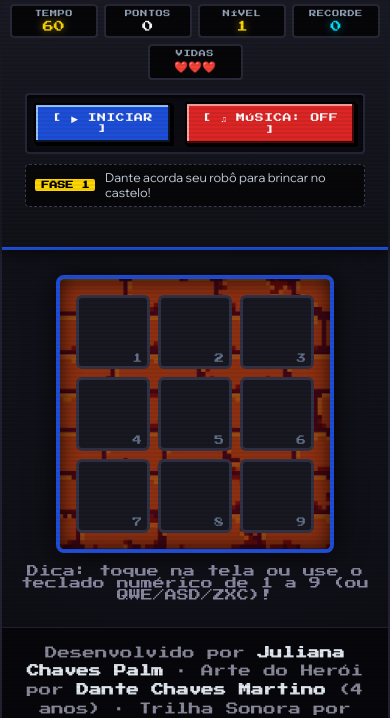
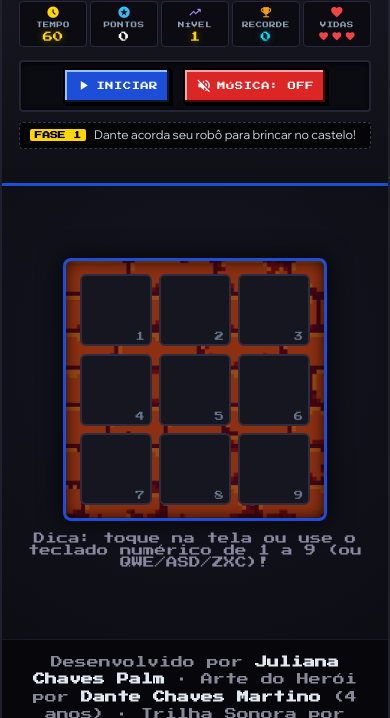
Before and after one commit to julianachavespalm/dante-dash, a website with bundled scripts: page index.html in a window 390 px wide. Shown: the part 70-788 px from the top of the page. Built offline with nearby package versions, Linux system fonts and the light colour scheme.

Commit message:
fix(ui): remove screen noise, make character background transparent, replace emojis with Google Fonts icons, and optimize responsive scoreboard

```diff
--- a/index.html
+++ b/index.html
@@ -8,7 +8,9 @@
     <meta name="theme-color" content="#1D4ED8">
     <link rel="preconnect" href="https://fonts.googleapis.com">
     <link rel="preconnect" href="https://fonts.gstatic.com" crossorigin>
+    <!-- Fontes e Ícones Oficiais do Google Fonts -->
     <link href="https://fonts.googleapis.com/css2?family=Press+Start+2P&family=Wix+Madefor+Display:wght@400;600;700&display=swap" rel="stylesheet">
+    <link href="https://fonts.googleapis.com/css2?family=Material+Symbols+Outlined:opsz,wght,FILL,GRAD@20..48,100..700,0..1,-50..200" rel="stylesheet">
     <link rel="stylesheet" href="./src/styles/reset.css">
     <link rel="stylesheet" href="./src/styles/main.css">
     <title>Dante Dash - Arcade Edition</title>
@@ -21,34 +23,45 @@
                 <h1 class="banner__title is-golden">Dante Dash</h1>
             </div>
 
-            <!-- HUD de Status Arcade -->
+            <!-- HUD de Status Arcade Responsivo com Ícones do Google Fonts (Caber tudo na tela) -->
             <div class="banner__scoreboard">
-                <div class="score-card">
+                <div class="score-card" title="Tempo restante">
+                    <span class="material-symbols-outlined score-icon">schedule</span>
                     <span class="score-label">TEMPO</span>
                     <span class="score-value is-golden" id="time-left">60</span>
                 </div>
-                <div class="score-card">
+                <div class="score-card" title="Pontuação">
+                    <span class="material-symbols-outlined score-icon">stars</span>
                     <span class="score-label">PONTOS</span>
                     <span class="score-value" id="score">0</span>
                 </div>
-                <div class="score-card">
+                <div class="score-card" title="Nível atual">
+                    <span class="material-symbols-outlined score-icon">trending_up</span>
                     <span class="score-label">NÍVEL</span>
                     <span class="score-value is-golden" id="level">1</span>
                 </div>
-                <div class="score-card">
+                <div class="score-card" title="Maior Recorde">
+                    <span class="material-symbols-outlined score-icon">trophy</span>
                     <span class="score-label">RECORDE</span>
                     <span class="score-value is-highlight" id="high-score">0</span>
                 </div>
-                <div class="score-card">
+                <div class="score-card" title="Vidas">
+                    <span class="material-symbols-outlined score-icon">favorite</span>
                     <span class="score-label">VIDAS</span>
-                    <span class="score-value" id="lives">❤️❤️❤️</span>
+                    <div class="score-value" id="lives"></div>
                 </div>
             </div>
 
-            <!-- Barra Encaixada de Botões 8-Bits (Canetinhas do Dante: Azul Royal e Vermelho) -->
+            <!-- Barra Encaixada de Botões 8-Bits (Cores das Canetinhas do Dante com Ícones Google Fonts) -->
             <div class="banner__controls-dock">
-                <button class="pixel-btn btn-blue" id="initButton" onclick="startGame()">[ ▶ INICIAR ]</button>
-                <button class="pixel-btn btn-red" id="musicButton" onclick="toggleMusic()">[ ♫ MÚSICA: OFF ]</button>
+                <button class="pixel-btn btn-blue" id="initButton" onclick="startGame()">
+                    <span class="material-symbols-outlined">play_arrow</span>
+                    <span>INICIAR</span>
+                </button>
+                <button class="pixel-btn btn-red" id="musicButton" onclick="toggleMusic()">
+                    <span class="material-symbols-outlined">volume_off</span>
+                    <span>MÚSICA: OFF</span>
+                </button>
             </div>
 
             <!-- Faixa de Narrativa / Evolução de História -->
@@ -115,7 +128,10 @@
                 <p>Maior Combo: <span id="final-combo" class="is-highlight">x1</span></p>
                 <p>Recorde Geral: <span id="modal-high-score">0</span></p>
             </div>
-            <button class="pixel-btn btn-blue" onclick="restartGame()">[ 🔄 JOGAR NOVAMENTE ]</button>
+            <button class="pixel-btn btn-blue" onclick="restartGame()">
+                <span class="material-symbols-outlined">replay</span>
+                <span>JOGAR NOVAMENTE</span>
+            </button>
         </div>
     </div>
 
--- a/src/scripts/engine.js
+++ b/src/scripts/engine.js
@@ -1,6 +1,8 @@
 /**
- * Dante Dash - Engine de Jogo Arcade v2.2
+ * Dante Dash - Engine de Jogo Arcade v2.3
  * Arquitetura Desacoplada: FSM, ScoreEngine, SpawnEngine e Web Audio API Synth.
+ * Ícones Oficiais do Google Fonts (Material Symbols Outlined) - Zero emojis.
+ * Sprites com Fundo Transparente para Integração Perfeita com a Arena.
  *
  * Desenho do Personagem: Dante Chaves Martino (aos 4 anos)
  * Trilha Sonora: Denis Martino
@@ -89,12 +91,18 @@ function toggleMusic() {
     if (state.audio.isMusicPlaying) {
         state.audio.bgMusic.pause();
         state.audio.isMusicPlaying = false;
-        state.view.musicButton.textContent = "♫ MÚSICA: OFF";
+        state.view.musicButton.innerHTML = `
+            <span class="material-symbols-outlined">volume_off</span>
+            <span>MÚSICA: OFF</span>
+        `;
         state.view.musicButton.classList.remove("is-playing");
     } else {
         state.audio.bgMusic.play().then(() => {
             state.audio.isMusicPlaying = true;
-            state.view.musicButton.textContent = "♫ MÚSICA: ON";
+            state.view.musicButton.innerHTML = `
+                <span class="material-symbols-outlined">volume_up</span>
+                <span>MÚSICA: ON</span>
+            `;
             state.view.musicButton.classList.add("is-playing");
         }).catch(() => {
             console.log("Autoplay bloqueado pelo navegador até interação.");
@@ -103,11 +111,16 @@ function toggleMusic() {
 }
 
 function renderLives(livesCount) {
-    let hearts = "";
-    for (let i = 0; i < livesCount; i++) {
-        hearts += "❤️";
+    let html = '<div class="heart-container">';
+    for (let i = 0; i < 3; i++) {
+        if (i < livesCount) {
+            html += '<span class="material-symbols-outlined heart-icon filled">favorite</span>';
+        } else {
+            html += '<span class="material-symbols-outlined heart-icon empty">favorite_border</span>';
+        }
     }
-    state.view.lives.textContent = hearts || "💀";
+    html += '</div>';
+    state.view.lives.innerHTML = html;
 }
 
 function updateLoreDisplay(levelData) {
@@ -144,7 +157,10 @@ function rescheduleSpawn() {
 
     if (levelData.isLevelUp) {
         playSound("levelUp");
-        state.view.comboDisplay.textContent = `★ NÍVEL ${levelData.level}! ★`;
+        state.view.comboDisplay.innerHTML = `
+            <span class="material-symbols-outlined">military_tech</span>
+            <span>NÍVEL ${levelData.level}!</span>
+        `;
         state.view.comboDisplay.classList.add("level-up-pulse");
         setTimeout(() => state.view.comboDisplay.classList.remove("level-up-pulse"), 1200);
     }
@@ -168,7 +184,10 @@ function handleSquareHit(squareId) {
         }
 
         if (hitResult.combo >= 2) {
-            state.view.comboDisplay.textContent = `COMBO x${hitResult.combo}! 🔥`;
+            state.view.comboDisplay.innerHTML = `
+                <span class="material-symbols-outlined">local_fire_department</span>
+                <span>COMBO x${hitResult.combo}!</span>
+            `;
             state.view.comboDisplay.style.transform = "scale(1.15)";
             setTimeout(() => {
                 state.view.comboDisplay.style.transform = "scale(1)";
@@ -227,7 +246,10 @@ function triggerGameOver(reason) {
     state.view.modalHighScore.textContent = stats.highScore;
 
     if (isRecord) {
-        state.view.modalTitle.textContent = "NOVO RECORDE! 🏆";
+        state.view.modalTitle.innerHTML = `
+            <span class="material-symbols-outlined">trophy</span>
+            <span>NOVO RECORDE!</span>
+        `;
         state.view.modalMessage.textContent = "Incrível! O Dante está dançando de tanta alegria!";
         state.view.modalDanteImg.src = "./src/img/enemy-dancing.gif";
     } else {
@@ -238,7 +260,10 @@ function triggerGameOver(reason) {
 
     state.view.modal.classList.remove("hidden");
     state.view.initButton.disabled = false;
-    state.view.initButton.textContent = "▶ REINICIAR";
+    state.view.initButton.innerHTML = `
+        <span class="material-symbols-outlined">replay</span>
+        <span>REINICIAR</span>
+    `;
 }
 
 function startMatch() {
@@ -261,6 +286,10 @@ function startMatch() {
     state.view.comboDisplay.textContent = "";
     state.view.modal.classList.add("hidden");
     state.view.initButton.disabled = true;
+    state.view.initButton.innerHTML = `
+        <span class="material-symbols-outlined">play_arrow</span>
+        <span>JOGANDO...</span>
+    `;
 
     updateLoreDisplay(GAME_LEVELS[0]);
     renderLives(state.engines.score.lives);
--- a/src/styles/main.css
+++ b/src/styles/main.css
@@ -1,7 +1,7 @@
 /* ==========================================================================
-   Dante Dash - Arcade Edition Stylesheet v2.2
-   Layout Responsivo sem rolagem horizontal, Estilo CRT 8-Bits
-   Cores dos botões inspiradas nas canetinhas do Dante (Azul Royal e Vermelho)
+   Dante Dash - Arcade Edition Stylesheet v2.3
+   Tela Limpa (Sem Ruído), 100% Responsivo, Ícones Google Fonts
+   Botões 8-Bits com Cores das Canetinhas do Dante (Azul Royal e Vermelho)
    Engenharia de Software: Juliana Chaves Palm
    ========================================================================== */
 
@@ -16,7 +16,7 @@ html, body {
     width: 100%;
     max-width: 100%;
     overflow-x: hidden;
-    background-color: #060609;
+    background-color: #08080C;
     color: #FFFFFF;
     font-family: 'Wix Madefor Display', sans-serif;
     -webkit-font-smoothing: antialiased;
@@ -37,45 +37,48 @@ a {
 
 .is-golden {
     color: #FFD700;
-    text-shadow: 0 0 8px rgba(255, 215, 0, 0.5);
+    text-shadow: 0 0 8px rgba(255, 215, 0, 0.4);
 }
 
 .is-highlight {
     color: #00E5FF;
-    text-shadow: 0 0 8px rgba(0, 229, 255, 0.5);
+    text-shadow: 0 0 8px rgba(0, 229, 255, 0.4);
 }
 
-/* Moldura Centralizada do Gabinete Arcade (Sem rolagem horizontal) */
+/* Moldura Centralizada do Gabinete Arcade Limpo (Sem ruído / sem scanlines) */
 .arcade-cabinet {
     width: 100%;
-    max-width: 580px;
+    max-width: 540px;
     margin: 0 auto;
     min-height: 100vh;
     display: flex;
     flex-direction: column;
     align-items: center;
     justify-content: space-between;
-    background: radial-gradient(circle at center, #161622 0%, #0A0A0F 100%);
-    border-left: 2px solid #222233;
-    border-right: 2px solid #222233;
-    box-shadow: 0 0 40px rgba(0, 0, 0, 0.9);
+    background: radial-gradient(circle at center, #151522 0%, #0A0A0F 100%);
+    border-left: 2px solid #20202E;
+    border-right: 2px solid #20202E;
+    box-shadow: 0 0 35px rgba(0, 0, 0, 0.85);
     position: relative;
 }
 
-/* Efeito CRT Scanlines sutil */
-.arcade-cabinet::before {
-    content: " ";
-    display: block;
-    position: fixed;
-    top: 0;
-    left: 0;
-    width: 100%;
-    height: 100%;
-    background: linear-gradient(rgba(18, 16, 16, 0) 50%, rgba(0, 0, 0, 0.18) 50%);
-    background-size: 100% 4px;
-    z-index: 99;
-    pointer-events: none;
-    opacity: 0.35;
+/* Ícones Oficiais do Google Fonts (Material Symbols Outlined) */
+.material-symbols-outlined {
+    font-family: 'Material Symbols Outlined';
+    font-weight: normal;
+    font-style: normal;
+    font-size: 1.15rem;
+    line-height: 1;
+    letter-spacing: normal;
+    text-transform: none;
+    display: inline-flex;
+    align-items: center;
+    justify-content: center;
+    white-space: nowrap;
+    word-wrap: normal;
+    direction: ltr;
+    -webkit-font-smoothing: antialiased;
+    font-variation-settings: 'FILL' 1, 'wght' 400, 'GRAD' 0, 'opsz' 24;
 }
 
 /* Topo / Banner Arcade */
@@ -84,19 +87,18 @@ a {
     display: flex;
     flex-direction: column;
     align-items: center;
-    padding: 0.85rem 0.5rem;
+    padding: 0.75rem 0.5rem 0.5rem;
     font-family: "Press Start 2P", monospace;
-    background: linear-gradient(180deg, #1C1C28 0%, #111118 100%);
+    background: linear-gradient(180deg, #181824 0%, #0F0F16 100%);
     border-bottom: 3px solid #1D4ED8;
-    box-shadow: 0 4px 15px rgba(0, 0, 0, 0.6);
 }
 
 .banner__logo {
-    margin-bottom: 0.5rem;
+    margin-bottom: 0.45rem;
 }
 
 .banner__img {
-    height: 48px;
+    height: 46px;
     margin-right: 10px;
     filter: drop-shadow(0 0 6px rgba(255, 215, 0, 0.5));
     animation: float 2.5s ease-in-out infinite;
@@ -104,49 +106,83 @@ a {
 
 @keyframes float {
     0%, 100% { transform: translateY(0); }
-    50% { transform: translateY(-5px); }
+    50% { transform: translateY(-4px); }
 }
 
 .banner__title {
-    font-size: 1.3rem;
+    font-size: 1.25rem;
     letter-spacing: 1px;
 }
 
-/* Placar Arcade Modular */
+/* Placar Arcade Modular em Grid 5 Colunas (Cabe perfeitamente em qualquer tela) */
 .banner__scoreboard {
-    display: flex;
-    flex-wrap: wrap;
-    align-items: center;
-    justify-content: center;
-    gap: 0.4rem;
-    margin: 0.3rem 0;
-    width: 100%;
-    max-width: 520px;
+    display: grid;
+    grid-template-columns: repeat(5, 1fr);
+    gap: 0.35rem;
+    width: 95%;
+    max-width: 500px;
+    margin: 0.35rem auto;
 }
 
 .score-card {
-    background: rgba(0, 0, 0, 0.75);
-    border: 2px solid #282838;
+    background: rgba(10, 10, 16, 0.9);
+    border: 1px solid #28283C;
     border-radius: 4px;
-    padding: 0.35rem 0.5rem;
+    padding: 0.35rem 0.15rem;
     display: flex;
     flex-direction: column;
     align-items: center;
-    min-width: 76px;
-    flex: 1 1 76px;
-    max-width: 95px;
+    justify-content: center;
+    min-width: 0;
+    text-align: center;
 }
 
+.score-icon {
+    font-size: 1rem !important;
+    margin-bottom: 0.15rem;
+}
+
+.score-card:nth-child(1) .score-icon { color: #FFD700; }
+.score-card:nth-child(2) .score-icon { color: #38BDF8; }
+.score-card:nth-child(3) .score-icon { color: #A78BFA; }
+.score-card:nth-child(4) .score-icon { color: #F59E0B; }
+.score-card:nth-child(5) .score-icon { color: #EF4444; }
+
 .score-label {
-    font-size: 0.5rem;
+    font-size: 0.46rem;
     color: #94A3B8;
     margin-bottom: 0.2rem;
-    letter-spacing: 0.5px;
+    letter-spacing: 0.4px;
+    white-space: nowrap;
 }
 
 .score-value {
-    font-size: 0.8rem;
+    font-size: 0.75rem;
     font-family: "Press Start 2P", monospace;
+    white-space: nowrap;
+}
+
+/* Vidas com Ícones Google Fonts */
+.heart-container {
+    display: flex;
+    gap: 2px;
+    align-items: center;
+    justify-content: center;
+}
+
+.heart-icon {
+    font-size: 0.78rem !important;
+    transition: transform 0.15s ease;
+}
+
+.heart-icon.filled {
+    color: #EF4444 !important;
+    font-variation-settings: 'FILL' 1;
+}
+
+.heart-icon.empty {
+    color: #4B5563 !important;
+    font-variation-settings: 'FILL' 0;
 }
 
 /* Barra de Controles Encaixada (Docked 8-Bits) */
@@ -154,22 +190,22 @@ a {
     display: flex;
     justify-content: center;
     align-items: center;
-    gap: 0.85rem;
-    width: 92%;
+    gap: 0.75rem;
+    width: 95%;
     max-width: 440px;
-    margin: 0.5rem auto 0.25rem;
-    padding: 0.45rem;
+    margin: 0.45rem auto 0.25rem;
+    padding: 0.4rem;
     background: #0B0B12;
-    border: 2px solid #26263A;
+    border: 2px solid #242436;
     border-radius: 4px;
     box-shadow: inset 0 2px 6px rgba(0, 0, 0, 0.8);
 }
 
-/* Botões 8-Bits Estilo Canetinhas do Dante */
+/* Botões 8-Bits Estilo Canetinhas do Dante com Ícones Google Fonts */
 .pixel-btn {
     font-family: "Press Start 2P", monospace;
-    font-size: 0.65rem;
-    padding: 0.65rem 1rem;
+    font-size: 0.62rem;
+    padding: 0.6rem 0.9rem;
     cursor: pointer;
     border: none;
     user-select: none;
@@ -177,8 +213,13 @@ a {
     display: inline-flex;
     align-items: center;
     justify-content: center;
+    gap: 0.35rem;
     transition: transform 0.05s ease, filter 0.1s ease;
     border-radius: 2px;
+}
+
+.pixel-btn .material-symbols-outlined {
+    font-size: 0.95rem;
 }
 
 /* Botão Azul Canetinha Dante */
@@ -222,7 +263,7 @@ a {
 }
 
 .btn-red.is-playing {
-    box-shadow: inset -2px -2px 0px #450A0A, inset 2px 2px 0px #FCA5A5, 0 0 12px rgba(220, 38, 38, 0.7);
+    box-shadow: inset -2px -2px 0px #450A0A, inset 2px 2px 0px #FCA5A5, 0 0 10px rgba(220, 38, 38, 0.7);
     color: #FEF08A;
 }
 
@@ -230,13 +271,13 @@ a {
 .arcade-lore-bar {
     display: flex;
     align-items: center;
-    gap: 0.6rem;
-    width: 92%;
+    gap: 0.5rem;
+    width: 95%;
     max-width: 440px;
     margin: 0.35rem auto 0;
     padding: 0.35rem 0.6rem;
-    background: rgba(0, 0, 0, 0.6);
-    border: 1px dashed #3A3A52;
+    background: rgba(0, 0, 0, 0.65);
+    border: 1px dashed #35354A;
     border-radius: 4px;
 }
 
@@ -244,8 +285,8 @@ a {
     background: #FFD700;
     color: #000000;
     font-family: "Press Start 2P", monospace;
-    font-size: 0.5rem;
-    padding: 2px 6px;
+    font-size: 0.48rem;
+    padding: 2px 5px;
     border-radius: 2px;
     font-weight: bold;
     white-space: nowrap;
@@ -254,18 +295,27 @@ a {
 .lore-text {
     color: #CBD5E1;
     font-family: 'Wix Madefor Display', sans-serif;
-    font-size: 0.78rem;
+    font-size: 0.76rem;
     line-height: 1.2;
 }
 
 .combo-display {
     height: 22px;
-    margin-top: 0.3rem;
-    font-size: 0.75rem;
+    margin-top: 0.25rem;
+    font-size: 0.72rem;
     font-weight: bold;
     color: #00FF66;
     text-shadow: 0 0 10px rgba(0, 255, 102, 0.8);
+    display: flex;
+    align-items: center;
+    justify-content: center;
+    gap: 0.3rem;
     transition: transform 0.12s ease;
+}
+
+.combo-display .material-symbols-outlined {
+    font-size: 0.95rem;
+    color: #F97316;
 }
 
 .level-up-pulse {
@@ -275,7 +325,7 @@ a {
 
 @keyframes flashLevel {
     0%, 100% { transform: scale(1); }
-    50% { transform: scale(1.25); text-shadow: 0 0 20px #FFD700; }
+    50% { transform: scale(1.2); text-shadow: 0 0 16px #FFD700; }
 }
 
 /* Painel da Arena 3x3 */
@@ -284,24 +334,24 @@ a {
     flex-direction: column;
     align-items: center;
     justify-content: center;
-    padding: 1rem 0.5rem;
+    padding: 0.75rem 0.5rem;
     width: 100%;
 }
 
 .panel {
-    padding: 1rem;
+    padding: 0.85rem;
     background-image: url('../img/wall.png');
     background-size: cover;
     background-position: center;
-    border: 4px solid #1D4ED8;
+    border: 3px solid #1D4ED8;
     border-radius: 8px;
-    box-shadow: 0 0 30px rgba(0, 0, 0, 0.9), inset 0 0 20px rgba(0, 0, 0, 0.8);
+    box-shadow: 0 0 25px rgba(0, 0, 0, 0.9), inset 0 0 15px rgba(0, 0, 0, 0.8);
     touch-action: manipulation;
 }
 
 .panel__row {
-    gap: 0.5rem;
-    margin-bottom: 0.5rem;
+    gap: 0.45rem;
+    margin-bottom: 0.45rem;
 }
 
 .panel__row:last-child {
@@ -310,10 +360,10 @@ a {
 
 .panel__square {
     position: relative;
-    width: 88px;
-    height: 88px;
-    background: #181822;
-    border: 3px solid #323246;
+    width: 86px;
+    height: 86px;
+    background: #161620;
+    border: 2px solid #2D2D40;
     border-radius: 6px;
     cursor: pointer;
     overflow: hidden;
@@ -330,21 +380,21 @@ a {
     position: absolute;
     bottom: 3px;
     right: 5px;
-    font-size: 0.6rem;
+    font-size: 0.58rem;
     color: #64748B;
     font-family: "Press Start 2P", monospace;
     pointer-events: none;
 }
 
-/* Estado de Inimigo / Alvo */
+/* Estado de Inimigo / Alvo com Fundo 100% Transparente */
 .panel__square.enemy {
-    background-color: #2D1A2C;
+    background-color: transparent;
     background-image: url("../img/enemy-fighting.gif");
-    background-size: 82%;
+    background-size: 88%;
     background-repeat: no-repeat;
     background-position: center;
     border-color: #DC2626;
-    box-shadow: 0 0 16px rgba(220, 38, 38, 0.6);
+    box-shadow: 0 0 16px rgba(220, 38, 38, 0.7);
     animation: pulseSquare 0.4s alternate infinite ease-in-out;
 }
 
@@ -360,12 +410,12 @@ a {
 
 @keyframes flashGreen {
     0% { background-color: #FFFFFF; }
-    100% { background-color: #181822; }
+    100% { background-color: transparent; }
 }
 
 .panel__hint {
-    margin-top: 0.75rem;
-    font-size: 0.75rem;
+    margin-top: 0.65rem;
+    font-size: 0.72rem;
     color: #8888A0;
     text-align: center;
     padding: 0 0.5rem;
@@ -395,58 +445,67 @@ a {
 
 .modal__card {
     background: #14141F;
-    border: 4px solid #FFD700;
+    border: 3px solid #FFD700;
     border-radius: 8px;
-    padding: 1.75rem;
+    padding: 1.5rem;
     text-align: center;
-    max-width: 400px;
+    max-width: 380px;
     width: 90%;
-    box-shadow: 0 0 40px rgba(255, 215, 0, 0.4);
+    box-shadow: 0 0 35px rgba(255, 215, 0, 0.35);
     font-family: "Press Start 2P", monospace;
 }
 
 .modal__img {
-    height: 90px;
-    margin-bottom: 1rem;
-    filter: drop-shadow(0 0 10px rgba(255, 215, 0, 0.5));
+    height: 85px;
+    margin-bottom: 0.85rem;
+    filter: drop-shadow(0 0 10px rgba(255, 215, 0, 0.45));
 }
 
 .modal__title {
-    font-size: 1.1rem;
-    margin-bottom: 0.6rem;
+    font-size: 1.05rem;
+    margin-bottom: 0.5rem;
+    display: flex;
+    align-items: center;
+    justify-content: center;
+    gap: 0.4rem;
+}
+
+.modal__title .material-symbols-outlined {
+    font-size: 1.3rem;
+    color: #FFD700;
 }
 
 .modal__text {
     font-family: 'Wix Madefor Display', sans-serif;
-    font-size: 0.95rem;
+    font-size: 0.9rem;
     color: #CBD5E1;
-    margin-bottom: 1.25rem;
+    margin-bottom: 1.15rem;
 }
 
 .modal__stats {
     background: #0B0B12;
-    border: 2px solid #282838;
+    border: 1px solid #282838;
     border-radius: 4px;
-    padding: 0.85rem;
-    margin-bottom: 1.25rem;
-    font-size: 0.68rem;
-    line-height: 1.8;
+    padding: 0.75rem;
+    margin-bottom: 1.15rem;
+    font-size: 0.65rem;
+    line-height: 1.7;
 }
 
 /* Rodapé Oficial de Autoria */
 .social-media {
     width: 100%;
-    padding: 1rem 0.75rem;
+    padding: 0.85rem 0.75rem;
     background-color: #07070B;
-    border-top: 1px solid #1E1E2C;
+    border-top: 1px solid #1A1A26;
     color: #888899;
     text-align: center;
-    font-size: 0.78rem;
+    font-size: 0.75rem;
 }
 
 .social-media__tribute {
-    line-height: 1.5;
-    margin-bottom: 0.4rem;
+    line-height: 1.45;
+    margin-bottom: 0.35rem;
 }
 
 .social-media__tribute strong {
@@ -458,8 +517,8 @@ a {
     align-items: center;
     justify-content: center;
     list-style: none;
-    gap: 1.5rem;
-    margin-top: 0.4rem;
+    gap: 1.25rem;
+    margin-top: 0.35rem;
 }
 
 .social-media__link {
@@ -471,12 +530,15 @@ a {
     color: #FFD700;
 }
 
-/* Adaptação Mobile */
-@media (max-width: 440px) {
+/* Ajustes Responsivos para Dispositivos Pequenos (Abaixo de 400px) */
+@media (max-width: 400px) {
     .banner__title { font-size: 1rem; }
-    .panel__square { width: 74px; height: 74px; }
-    .score-card { min-width: 60px; padding: 0.25rem 0.35rem; }
-    .score-label { font-size: 0.45rem; }
-    .score-value { font-size: 0.7rem; }
-    .pixel-btn { font-size: 0.55rem; padding: 0.55rem 0.75rem; }
+    .banner__scoreboard { gap: 0.2rem; }
+    .score-card { padding: 0.25rem 0.1rem; }
+    .score-label { font-size: 0.4rem; }
+    .score-value { font-size: 0.65rem; }
+    .score-icon { font-size: 0.85rem !important; }
+    .heart-icon { font-size: 0.7rem !important; }
+    .panel__square { width: 72px; height: 72px; }
+    .pixel-btn { font-size: 0.52rem; padding: 0.5rem 0.7rem; }
 }
```
Also changed, not shown: 3 other files.
